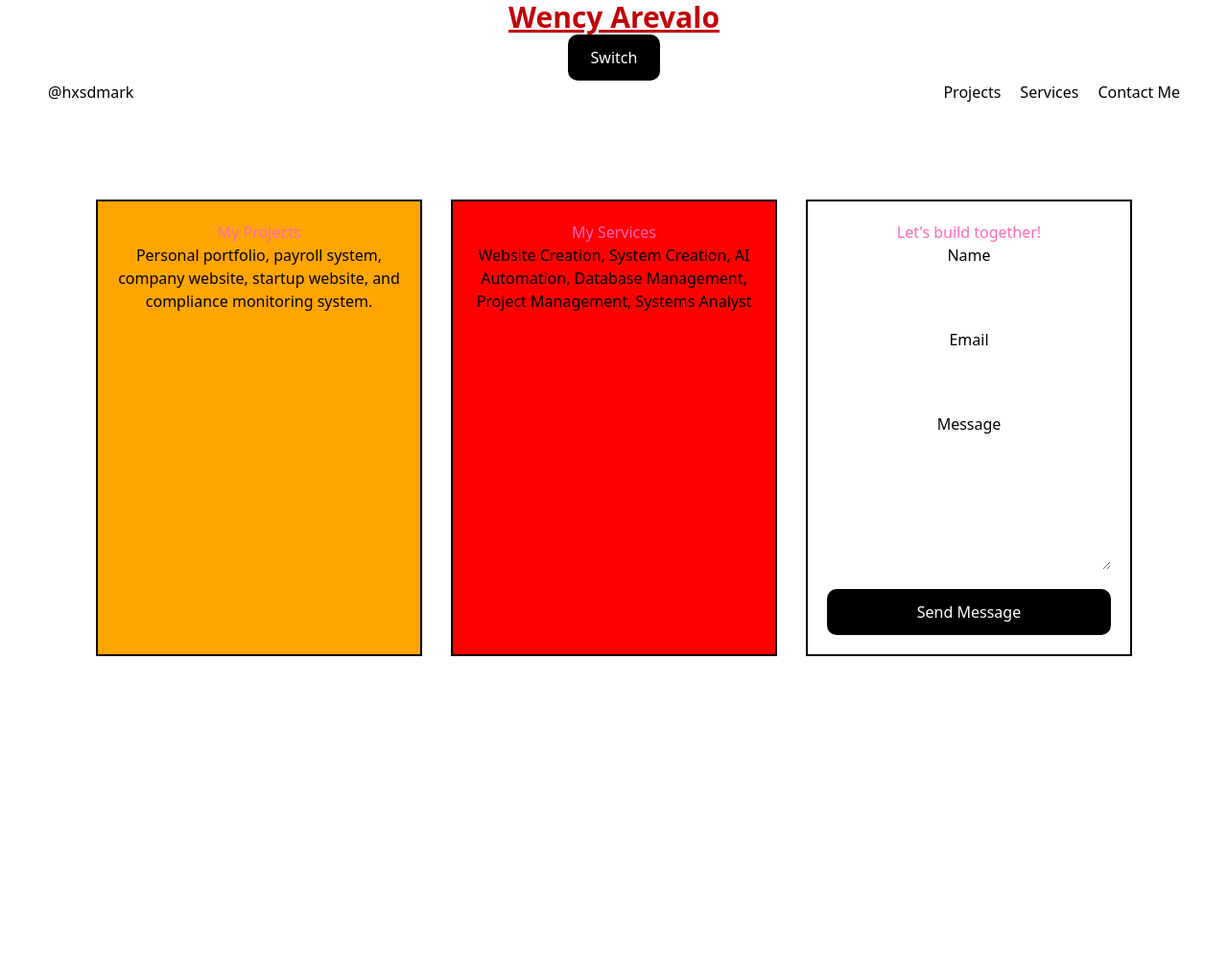
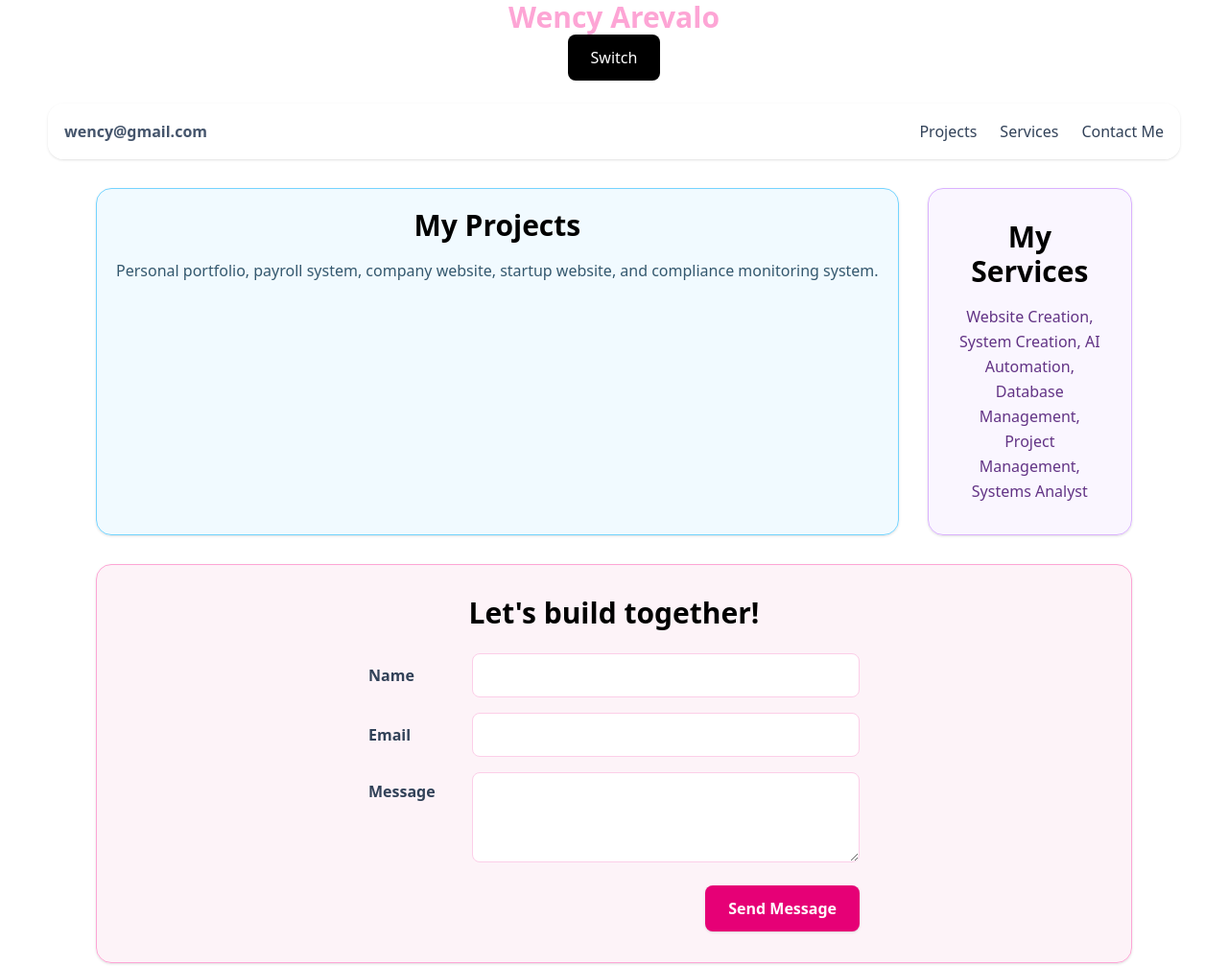
Before and after one commit to c20245792arevalo-stack/wency, a plain HTML site: page index.html in a window 1280 px wide. Shown: the top 1007 px of the page at 96% size. Before the commit the page ends 800 px from the top, so only its background shows below. Drawn offline with nearby package versions, Linux system fonts and the light colour scheme.

Commit message:
My 2nd tailwind :P

```diff
--- a/index.html
+++ b/index.html
@@ -5,60 +5,91 @@
     <meta charset="UTF-8">
     <meta name="viewport" content="width=device-width, initial-scale=1.0">
     <title>My Portfolio</title>
-    <link rel="stylesheet" href="style.css">
-<script src="https://cdn.jsdelivr.net/npm/@tailwindcss/browser@4"></script>
+    <script src="https://cdn.jsdelivr.net/npm/@tailwindcss/browser@4"></script>
 </head>
 
-<body>
-    <h1 class="text-3xl font-bold underline text-red-700">
+<body class="text-center">
+
+    <h1 class="text-3xl font-bold text-pink-300">
       Wency Arevalo
     </h1>
 
-    <button id="switch">Switch</button>
-    <header>
-        <nav>
-            <span>@hxsdmark</span>
-            <ul>
-                <li><a href="#projects">Projects</a></li>
-                <li><a href="#services">Services</a></li>
-                <li><a href="#contact">Contact Me</a></li>
+    <button id="switch" class="bg-black text-white px-6 py-3 border-none rounded-lg transition-colors duration-500 ease-in-out hover:bg-pink-300 hover:text-black">
+        Switch
+    </button>
+
+    <header class="mt-6">
+        <nav class="flex justify-between items-center mx-[50px] max-sm:flex-col max-sm:gap-[15px] p-4 bg-white/80 backdrop-blur-md rounded-2xl shadow-sm border border-white/50">
+            <span class="font-semibold text-slate-600">wency@gmail.com</span>
+            <ul class="list-none flex gap-[24px] p-0 m-0 max-sm:flex-col max-sm:text-center">
+                <li><a href="#projects" class="font-medium text-slate-700 hover:text-sky-600 transition-colors duration-300">Projects</a></li>
+                <li><a href="#services" class="font-medium text-slate-700 hover:text-purple-600 transition-colors duration-300">Services</a></li>
+                <li><a href="#contact" class="font-medium text-slate-700 hover:text-pink-600 transition-colors duration-300">Contact Me</a></li>
             </ul>
         </nav>
     </header>
 
-    <main>
-        <section id="projects">
-            <h2 class="projects">My Projects</h2>
-            <p>Personal portfolio, payroll system, company website, startup website, and compliance monitoring system.
-            </p>
+    <!-- Main Container -->
+    <main class="flex flex-row flex-wrap gap-[30px] px-[50px] py-[30px] mx-[50px] max-sm:flex-col max-sm:px-[15px] max-sm:mx-[10px]">
+
+        <!-- Section 1: My Projects -->
+        <section id="projects"
+        class="border border-sky-300 p-8 p-[20px] max-sm:p-5 bg-sky-50/90 rounded-2xl shadow-sm ">
+            <h2 class="projects text-3xl font-extrabold text-black-800 mb-4">My Projects</h2>
+            <p class="leading-relaxed text-sky-950/80 font-normal">Personal portfolio, payroll system, company website, startup website, and compliance monitoring system.</p>
         </section>
 
-        <section id="services">
-            <h2 class="services">My Services</h2>
-            <p>Website Creation, System Creation, AI Automation, Database Management, Project Management, Systems
-                Analyst</p>
+        <!-- Section 2: My Services -->
+        <section id="services" class="flex-1 border border-purple-300 p-8 max-sm:p-5 bg-purple-50/90 rounded-2xl shadow-sm flex flex-col justify-center items-center text-center">
+            <h2 class="services text-3xl font-extrabold text-black-800 mb-4">My Services</h2>
+            <p class="leading-relaxed text-purple-950/80 font-normal">Website Creation, System Creation, AI Automation, Database Management, Project Management, Systems Analyst</p>
         </section>
 
-        <section id="contact">
-            <h2 class="contact">Let's build together!</h2>
-            <form action="#">
+        <!-- Section 3: Contact Form -->
+        <section id="contact" class="flex-1 border border-pink-300 p-8 max-sm:p-5 bg-pink-50/90 rounded-2xl shadow-sm flex flex-col justify-center">
+            <h2 class="contact text-3xl font-extrabold text-black-800 mb-6 text-center">Let's build together!</h2>
+
+            <form action="#" class="flex flex-col gap-4 text-left w-full max-w-lg mx-auto">
+
                 <!-- Name -->
-                <label for="name">Name</label>
-                <input type="text" id="name" name="name" required>
+                <div class="flex flex-row items-center gap-3 max-sm:flex-col max-sm:items-start">
+                    <label for="name" class="font-semibold text-slate-700 w-24 shrink-0">Name</label>
+                    <input type="text" id="name" name="name" required class="flex-1 w-full p-2.5 bg-white border border-pink-200 rounded-lg focus:outline-none focus:ring-2 focus:ring-pink-400 focus:border-transparent transition-all">
+                </div>
 
                 <!-- Email -->
-                <label for="email">Email</label>
-                <input type="email" name="email" id="email" required>
+                <div class="flex flex-row items-center gap-3 max-sm:flex-col max-sm:items-start">
+                    <label for="email" class="font-semibold text-slate-700 w-24 shrink-0">Email</label>
+                    <input type="email" name="email" id="email" required class="flex-1 w-full p-2.5 bg-white border border-pink-200 rounded-lg focus:outline-none focus:ring-2 focus:ring-pink-400 focus:border-transparent transition-all">
+                </div>
 
                 <!-- Message -->
-                <label for="message">Message</label>
-                <textarea name="message" id="message" rows="5" required></textarea>
+                <div class="flex flex-row items-start gap-3 max-sm:flex-col">
+                    <label for="message" class="font-semibold text-slate-700 w-24 shrink-0 pt-2">Message</label>
+                    <textarea name="message" id="message" rows="3" required class="flex-1 w-full p-2.5 bg-white border border-pink-200 rounded-lg focus:outline-none focus:ring-2 focus:ring-pink-400 focus:border-transparent transition-all"></textarea>
+                </div>
 
-                <!-- Submit -->
-                <button type="submit">Send Message</button>
+                <!-- Submit Button -->
+                <div class="flex justify-end mt-2 max-sm:justify-center">
+                    <button type="submit" class="bg-pink-600 text-white px-6 py-3 rounded-lg font-semibold shadow hover:bg-pink-700 transition-colors duration-300 cursor-pointer">
+                        Send Message
+                    </button>
+                </div>
+
             </form>
         </section>
+
     </main>
+
+    <footer class="bg-black text-white text-center py-6 mt-10">
+    <p class="font-semibold">2026 Wency Arevalo</p>
+    <p class="text-sm text-slate-300 mt-2">
+        BSIS Student
+    </p>
+    <p class="text-sm text-slate-400 mt-2">
+        Thank you for visiting my portfolio!
+    </p>
+    </footer>
 
     <!-- <script src="script.js"></script> -->
 </body>
--- a/style.css
+++ /dev/null
@@ -1,114 +0,0 @@
-body {
-    text-align: center;
-}
-
-ul {
-    list-style: none;
-}
-
-nav {
-    display: flex;
-    justify-content: space-between;
-    align-items: center;
-    margin-left: 50px;
-    margin-right: 50px;
-}
-
-nav ul {
-    display: flex;
-    gap: 20px;
-    padding: 0;
-    margin: 0;
-}
-
-main {
-    display: flex;
-    flex-wrap: wrap;
-    gap: 30px;
-    padding: 50px;
-    margin: 50px;
-}
-
-main section {
-    flex: 1;
-    min-width: 280px;
-    border: 2px solid black;
-    padding: 20px
-}
-
-form {
-    display: flex;
-    flex-direction: column;
-    gap: 20px;
-}
-
-@media (max-width: 600px) {
-    nav {
-        flex-direction: column;
-        gap: 15px;
-    }
-
-    nav ul {
-        flex-direction: column;
-        text-align: center;
-    }
-
-    main {
-        padding: 15px;
-        margin: 10px;
-        gap: 20px;
-    }
-
-    main section {
-        flex: 1 1 100%;
-        min-width: 0;
-        padding: 15px;
-    }
-
-    h1 {
-        font-size: 100px;
-        color: red;
-    }
-}
-
-@media (max-width: 768px) {
-    h2 {
-        font-size: 48px;
-        color: blue;
-    }
-}
-
-nav a {
-    transition: color 0.5s ease;
-}
-
-nav a:hover {
-    color: pink;
-}
-
-button {
-    background-color: black;
-    color: white;
-    padding: 12px 24px;
-    border: none;
-    border-radius: 10px;
-    transition: background-color 1s ease;
-}
-
-button:hover {
-    background-color: pink;
-    color: black;
-}
-
-h2 {
-    color: hotpink;
-}
-
-
-#projects {
-    background-color: orange;
-}
-
-#services {
-    background-color: red;
-}
```
